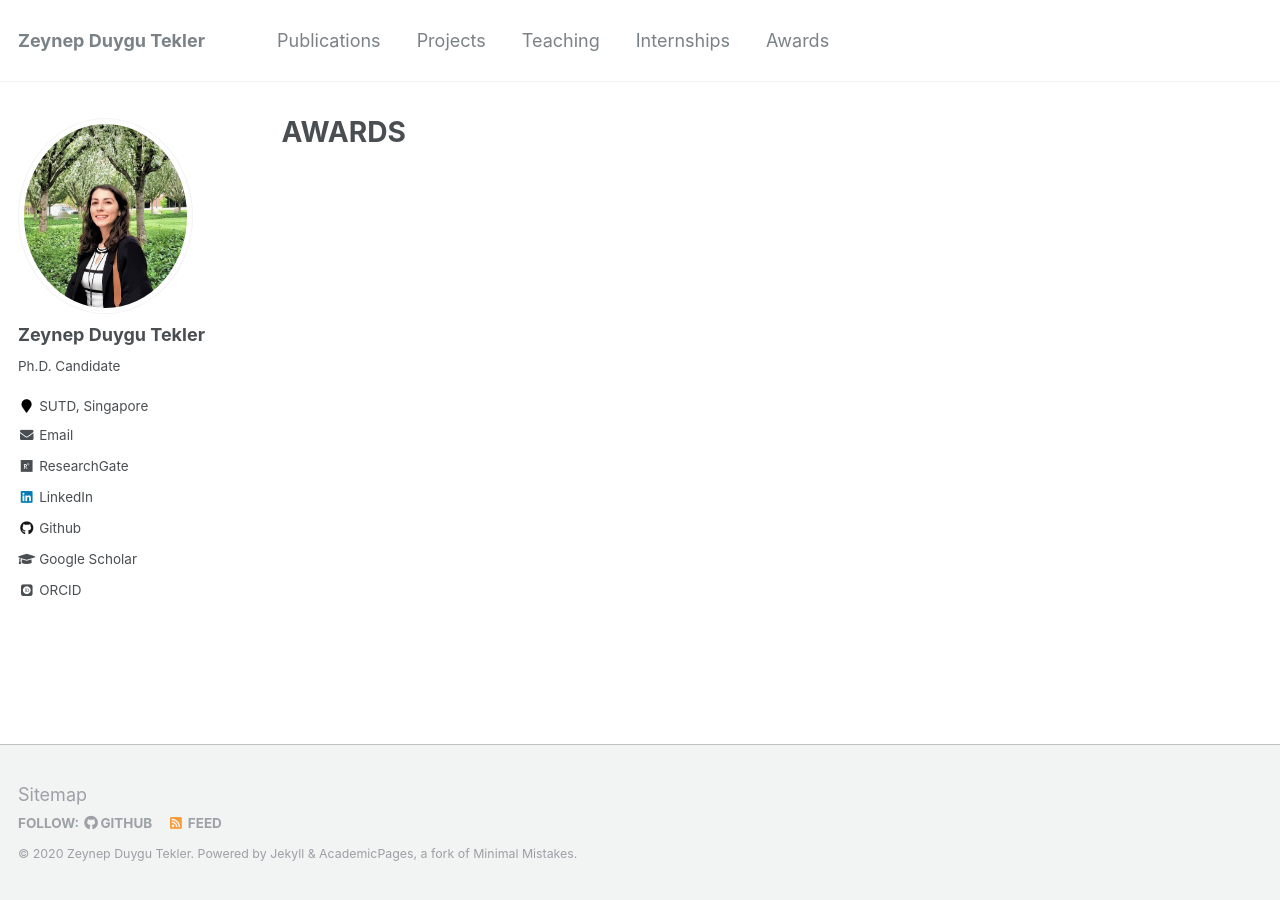
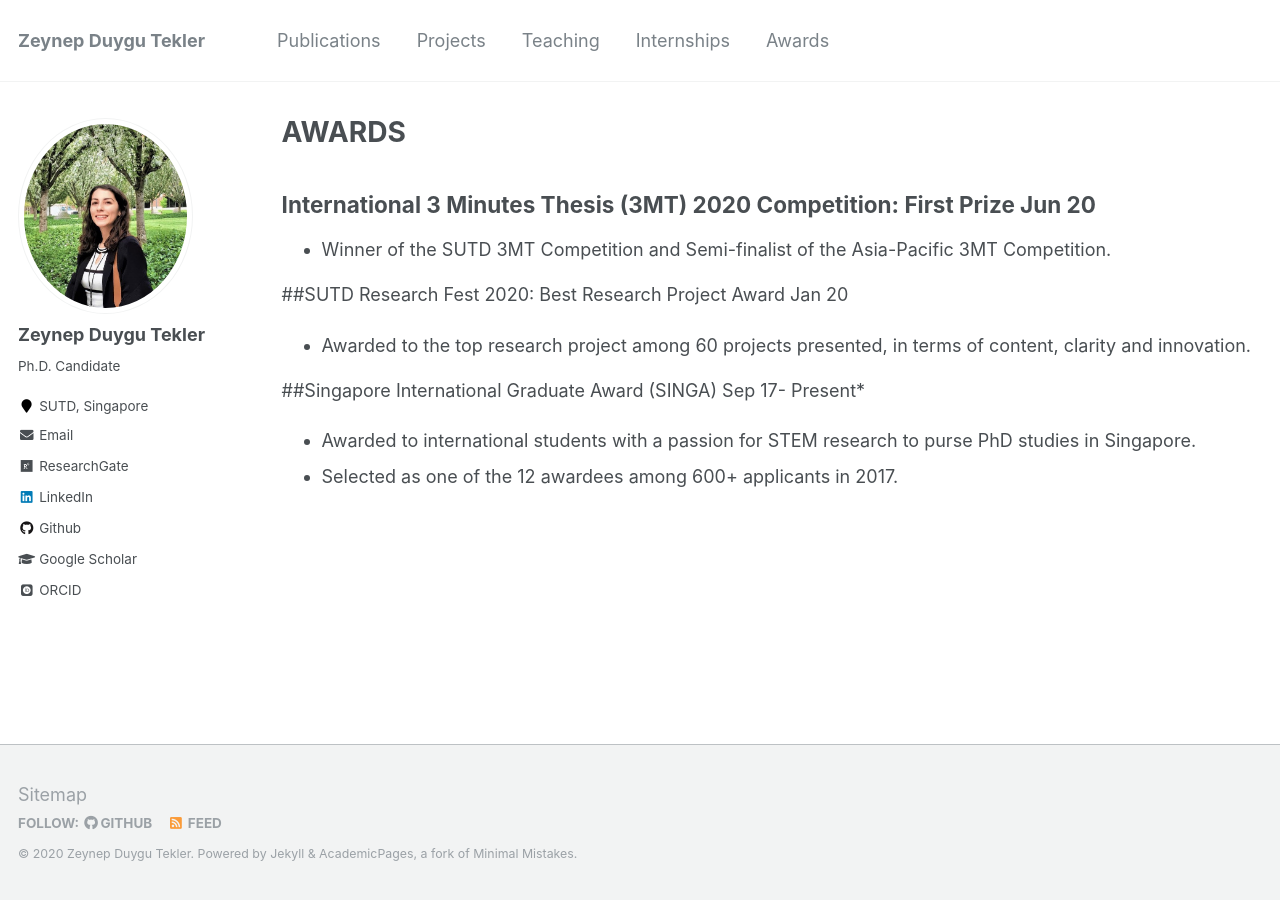
Before and after one commit to zeynepduygutekler/zeynepduygutekler.github.io, a Jekyll site: the page built from _pages/awards.md, in a window 1280 px wide. Built offline with Jekyll 4.4.1, drawn with Linux system fonts in a browser that asks for light colours; some web fonts are replaced.

Commit message:
awards added

```diff
--- a/_pages/awards.md
+++ b/_pages/awards.md
@@ -4,3 +4,15 @@ title: "AWARDS"
 permalink: /awards/
 author_profile: true
 ---
+
+## International 3 Minutes Thesis (3MT) 2020 Competition: First Prize Jun 20
+* Winner of the SUTD 3MT Competition and Semi-finalist of the Asia-Pacific 3MT Competition.
+
+
+##SUTD Research Fest 2020: Best Research Project Award Jan 20
+* Awarded to the top research project among 60 projects presented, in terms of content, clarity and innovation.
+
+
+##Singapore International Graduate Award (SINGA) Sep 17- Present*
+* Awarded to international students with a passion for STEM research to purse PhD studies in Singapore.
+* Selected as one of the 12 awardees among 600+ applicants in 2017.
```
